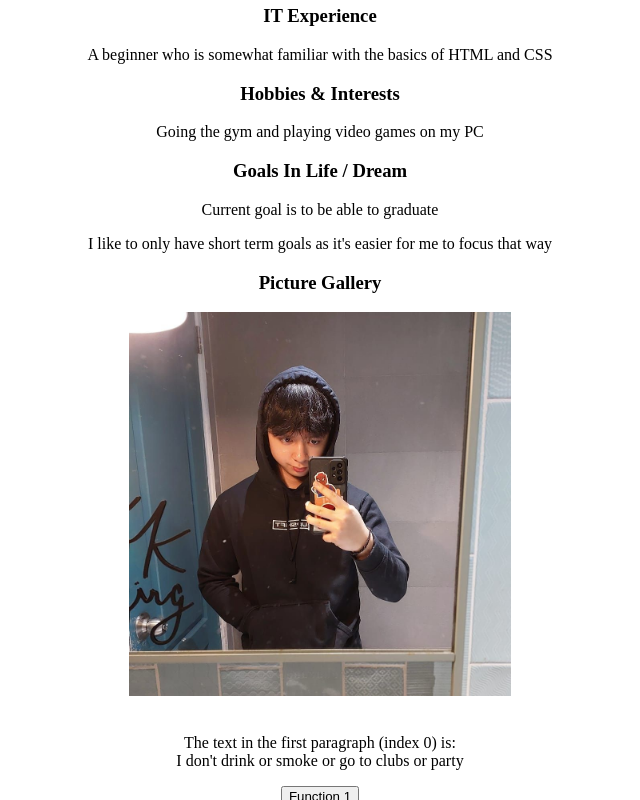
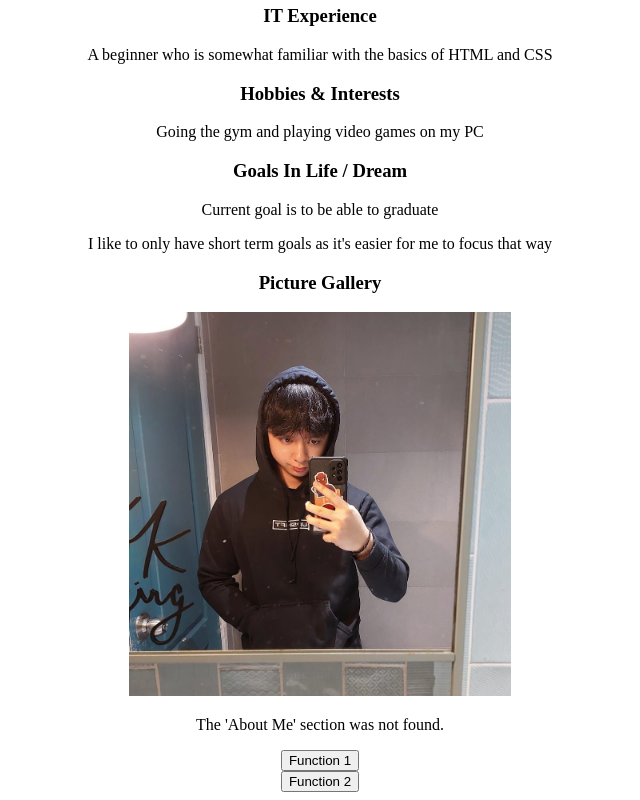
Before and after one commit to apcciesguerra/webprogSS231-personal-website, a plain HTML site: page home/index.html in a window 1280 px wide. Both pictures are taken after a click on the button "Function 2". Shown: the part 375-1175 px from the top of the page, without its empty margins (320-960 px from the left). Drawn offline with Linux system fonts and the light colour scheme.

Commit message:
Adjusted html and js once again

```diff
--- a/home/index.html
+++ b/home/index.html
@@ -9,7 +9,7 @@
 
 <h1>Christian Esguerra</h1>
 
-<div>
+<div id="about-me">
     <h3>About Me</h3>
     <p>I don't drink or smoke or go to clubs or party</p>
     <p>I'm the type of person who'd rather sleep early and wake up early, hit the gym, eat some good food, and be with family and friends :></p>
--- a/home/js/myScript.js
+++ b/home/js/myScript.js
@@ -3,11 +3,10 @@ function myFunction() {
 }
 
 function myFunction2() {
-    const element = document.getElementsByTagName("p");
-    // Check if any <p> elements exist
+    const element = document.getElementsByTagName("about-me");
     if (element.length > 0) {
-        document.getElementById("demo").innerHTML = '<br> The text in the first paragraph (index 0) is: <br>' + element[0].innerHTML;
+        document.getElementById("demo").innerHTML = '<br>The "About Me" section is: <br>' + aboutMeText;
     } else {
-        document.getElementById("demo").innerHTML = "No paragraphs found.";
+        document.getElementById("demo").innerHTML = "The 'About Me' section was not found.";
     }
 }
```
